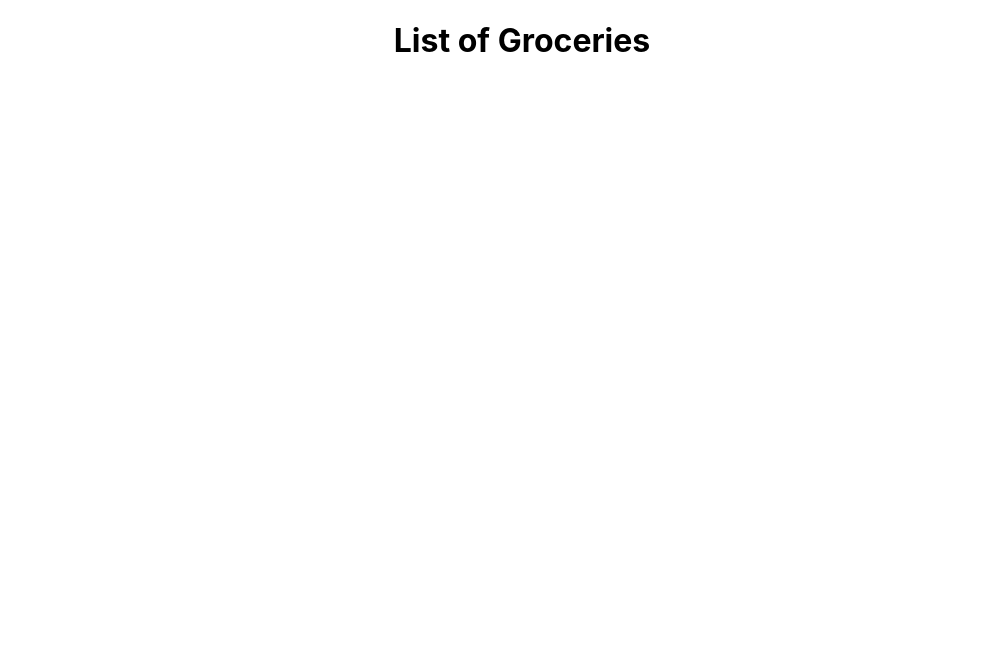
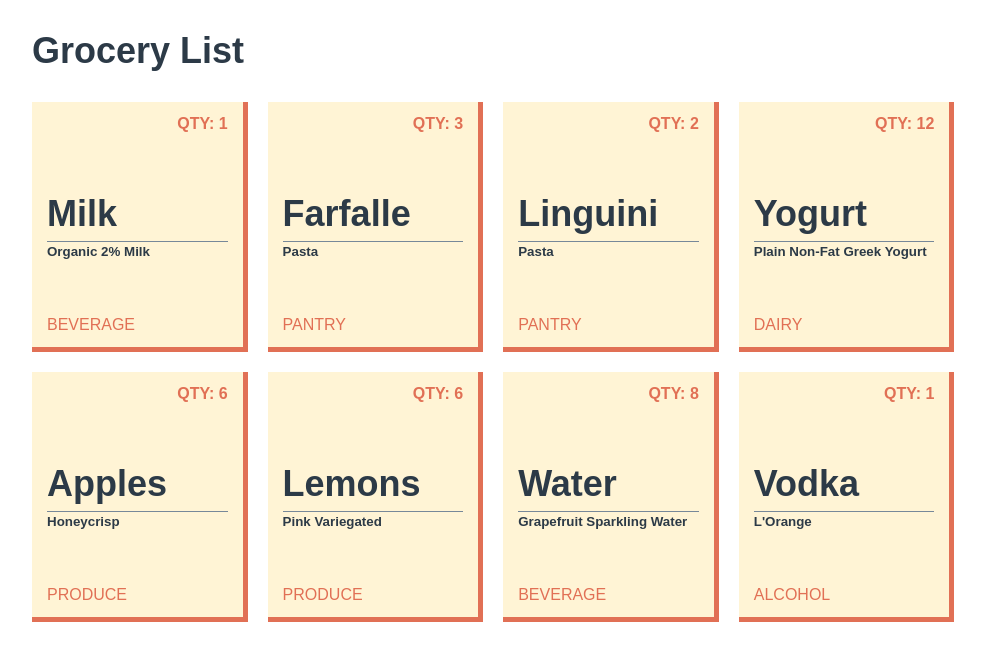
Before and after one commit to abhish002/groceries-list, a React (Create React App) app: page / in a window 1280 px wide. Shown: the top 660 px of the page, without its empty margins (118-1103 px from the left). Built offline with nearby package versions, Linux system fonts and the light colour scheme.

Commit message:
Added styles. Updated page title.

```diff
--- a/public/index.html
+++ b/public/index.html
@@ -1,14 +1,12 @@
 <!DOCTYPE html>
 <html lang="en">
+
 <head>
   <meta charset="utf-8" />
   <link rel="icon" href="%PUBLIC_URL%/favicon.ico" />
   <meta name="viewport" content="width=device-width, initial-scale=1" />
   <meta name="theme-color" content="#000000" />
-    <meta
-      name="description"
-      content="Web site created using create-react-app"
-    />
+  <meta name="description" content="Web site created using create-react-app" />
   <link rel="apple-touch-icon" href="%PUBLIC_URL%/logo192.png" />
   <!--
       manifest.json provides metadata used when your web app is installed on a
@@ -24,8 +22,9 @@
       work correctly both with client-side routing and a non-root public URL.
       Learn how to configure a non-root public URL by running `npm run build`.
     -->
-    <title>React App</title>
+  <title>Grocery List</title>
 </head>
+
 <body>
   <noscript>You need to enable JavaScript to run this app.</noscript>
   <div id="root"></div>
@@ -40,4 +39,5 @@
       To create a production bundle, use `npm run build` or `yarn build`.
     -->
 </body>
+
 </html>
--- a/src/App.css
+++ b/src/App.css
@@ -1,38 +1,16 @@
 .App {
   text-align: center;
+  display: flex;
+  flex-direction: column;
 }
 
-.App-logo {
-  height: 40vmin;
-  pointer-events: none;
+.App header {
+  text-align: left;
 }
 
-@media (prefers-reduced-motion: no-preference) {
-  .App-logo {
-    animation: App-logo-spin infinite 20s linear;
+@media screen and (min-width: 1024px) {
+  .App header {
+    width: 98rem;
+    margin: auto;
   }
 }
-
-.App-header {
-  background-color: #282c34;
-  min-height: 100vh;
-  display: flex;
-  flex-direction: column;
-  align-items: center;
-  justify-content: center;
-  font-size: calc(10px + 2vmin);
-  color: white;
-}
-
-.App-link {
-  color: #61dafb;
-}
-
-@keyframes App-logo-spin {
-  from {
-    transform: rotate(0deg);
-  }
-  to {
-    transform: rotate(360deg);
-  }
-}
--- a/src/App.js
+++ b/src/App.js
@@ -6,7 +6,14 @@ import GroceriesList from '../src/components/groceries-list/groceries-list.compo
 function App() {
   return (
     <div className="App">
-      <GroceriesList />
+      <header>
+        <h1>Grocery List</h1>
+      </header>
+      <main>
+        <GroceriesList />
+      </main>
+      <footer>
+      </footer>
     </div>
   );
 }
--- a/src/components/groceries-list/groceries-list.component.jsx
+++ b/src/components/groceries-list/groceries-list.component.jsx
@@ -8,16 +8,13 @@ const GroceriesList = () => {
   const [groceries, setGroceries] = useState([]);
 
   useEffect(() => {
-    setGroceries(data.groceries)
-    return () => {
-
-    }
+    setGroceries(data.groceries);
   }, []);
 
   return (
     <div className='groceries-list'>
-      <h1>List of Groceries</h1>
       {
+        groceries.length > 0 &&
         groceries.map(groceryItem => (
           <GroceryItem key={groceryItem.item} groceryItem={groceryItem} />
         ))
--- a/src/components/groceries-list/groceries-list.styles.scss
+++ b/src/components/groceries-list/groceries-list.styles.scss
@@ -0,0 +1,11 @@
+.groceries-list {
+  display: flex;
+  margin: auto;
+  flex-flow: column;
+
+  @media screen and (min-width: 1024px) {
+    width: 98rem;
+    flex-flow: row;
+    flex-wrap: wrap;
+  }
+}
--- a/src/components/grocery-item/grocery-item.component.jsx
+++ b/src/components/grocery-item/grocery-item.component.jsx
@@ -1,10 +1,15 @@
 import React from 'react';
 import './grocery-item.scss';
 
-const GroceryItem = ({ category, item, brand, type, qty }) => {
+const GroceryItem = ({ groceryItem: { category, item, type, qty } }) => {
   return (
     <div className='grocery-item'>
-
+      <div className='grocery-item__qty'>{`QTY: ${qty}`}</div>
+      <div className='grocery-item__item-container'>
+        <div className='grocery-item__item-container__item'>{item}</div>
+        <div className='grocery-item__item-container__type'>{type}</div>
+      </div>
+      <div className='grocery-item__category'>{category}</div>
     </div>
   )
 }
--- a/src/components/grocery-item/grocery-item.scss
+++ b/src/components/grocery-item/grocery-item.scss
@@ -0,0 +1,55 @@
+@import '../../styles/styles.scss';
+
+.grocery-item {
+  background-color: $beige;
+  padding: 1rem 1rem;
+  display: flex;
+  border-right: 0.5rem solid $accent-red;
+  border-bottom: 0.5rem solid $accent-red;
+  height: 25rem;
+  margin-bottom: 2rem;
+  flex-direction: column;
+  justify-content: space-between;
+
+  .grocery-item__qty {
+    align-self: flex-end;
+    color: $accent-red;
+    font-weight: bold;
+  }
+
+  @media screen and (min-width: 768px) {
+    padding: 1rem 1.5rem;
+  }
+
+  @media screen and (min-width: 1024px) {
+    margin-right: 2rem;
+    width: 22%;
+  }
+
+  .grocery-item__item-container {
+    display: flex;
+    flex-direction: column;
+    align-items: flex-start;
+
+    .grocery-item__item-container__item {
+      display: flex;
+      font-size: 3.6rem;
+      font-weight: bold;
+      border-bottom: 1px solid lightslategray;
+      width: 100%;
+    }
+
+    .grocery-item__item-container__type {
+      display: flex;
+      width: 100%;
+      font-size: smaller;
+      font-weight: bold;
+    }
+  }
+
+  .grocery-item__category {
+    align-self: flex-start;
+    text-transform: uppercase;
+    color: $accent-red;
+  }
+}
--- /dev/null
+++ b/src/styles/base/_base.scss
@@ -0,0 +1,26 @@
+* {
+  box-sizing: border-box;
+}
+
+html {
+  // allows to convert rem sizes to base 10 conversion for easy comparison
+  // for eg: 1rem = 10px, 1.6rem = 16px
+  font-size: 62.5%;
+}
+
+body {
+  font-family: Arial, Helvetica, sans-serif;
+  font-size: 1.6rem;
+  line-height: 150%;
+  color: $text-black;
+}
+
+h1,
+div {
+  line-height: 150%;
+}
+
+h1 {
+  font-size: 3.6rem;
+  font-weight: bold;
+}
--- /dev/null
+++ b/src/styles/base/_settings.scss
@@ -0,0 +1,4 @@
+// colors
+$beige: #FFF4D5;
+$accent-red: #E17055;
+$text-black: #2C3A47;
--- /dev/null
+++ b/src/styles/styles.scss
@@ -0,0 +1,2 @@
+@import './base/settings';
+@import './base/base';
```
Lines whose indentation alone changed are shown as unchanged.
